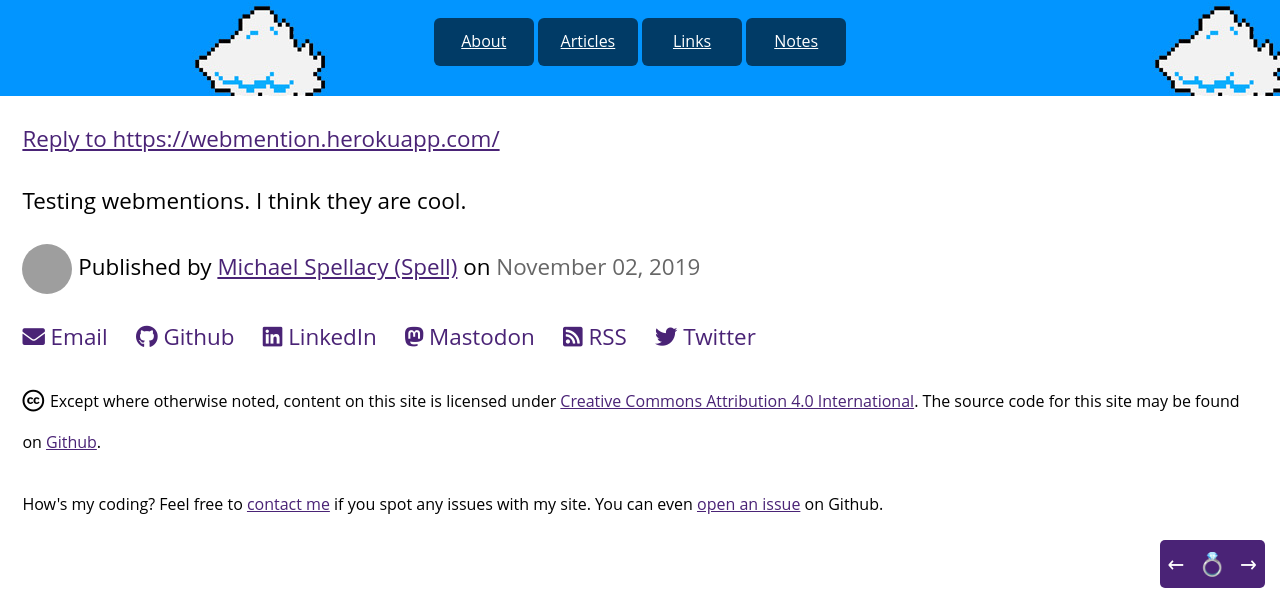
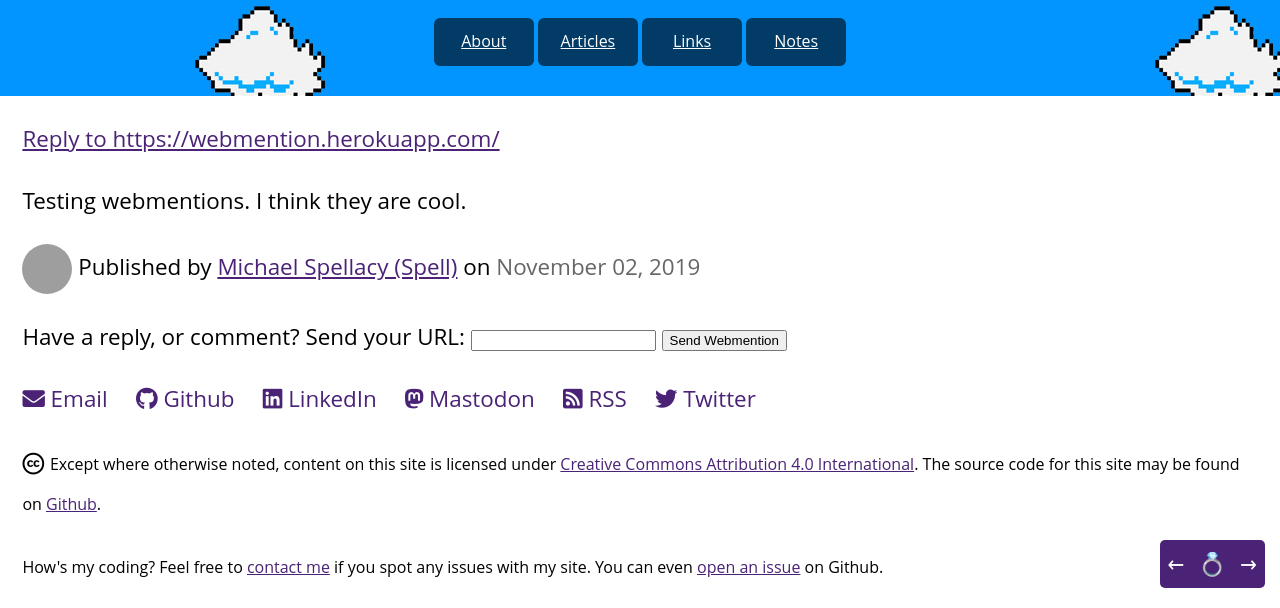
Before and after one commit to michaelspellacy/michaelspellacy.github.io, a Jekyll site: the page built from _posts/2019-11-03-8100.md, in a window 1280 px wide, cut to the strip 297-905 px from the top of the page. Built offline with Jekyll 4.4.1, drawn with Linux system fonts in a browser that asks for light colours; nearby versions of some CDN libraries; comment, search, counter and statistics services are not loaded; grey boxes are pictures that could not be loaded.

Commit message:
webmention form first pass

```diff
--- a/_layouts/default.html
+++ b/_layouts/default.html
@@ -120,6 +120,18 @@
 
 			</article>
 
+			<form method="post" class="webmention-send" action="https://webmention.herokuapp.com/api/webmention">
+
+				<input type="hidden" name="target" value="http://0xadada.pub/2019/09/13/2307-webmention-reply/">
+
+				<label for="source">Have a reply, or comment? Send your URL:</label>
+
+				<input type="url" id="source" name="source">
+
+				<input type="submit" value="Send Webmention">
+
+			</form>
+
 			<script id="webmention-hosted">
 
 			(function () {
```
